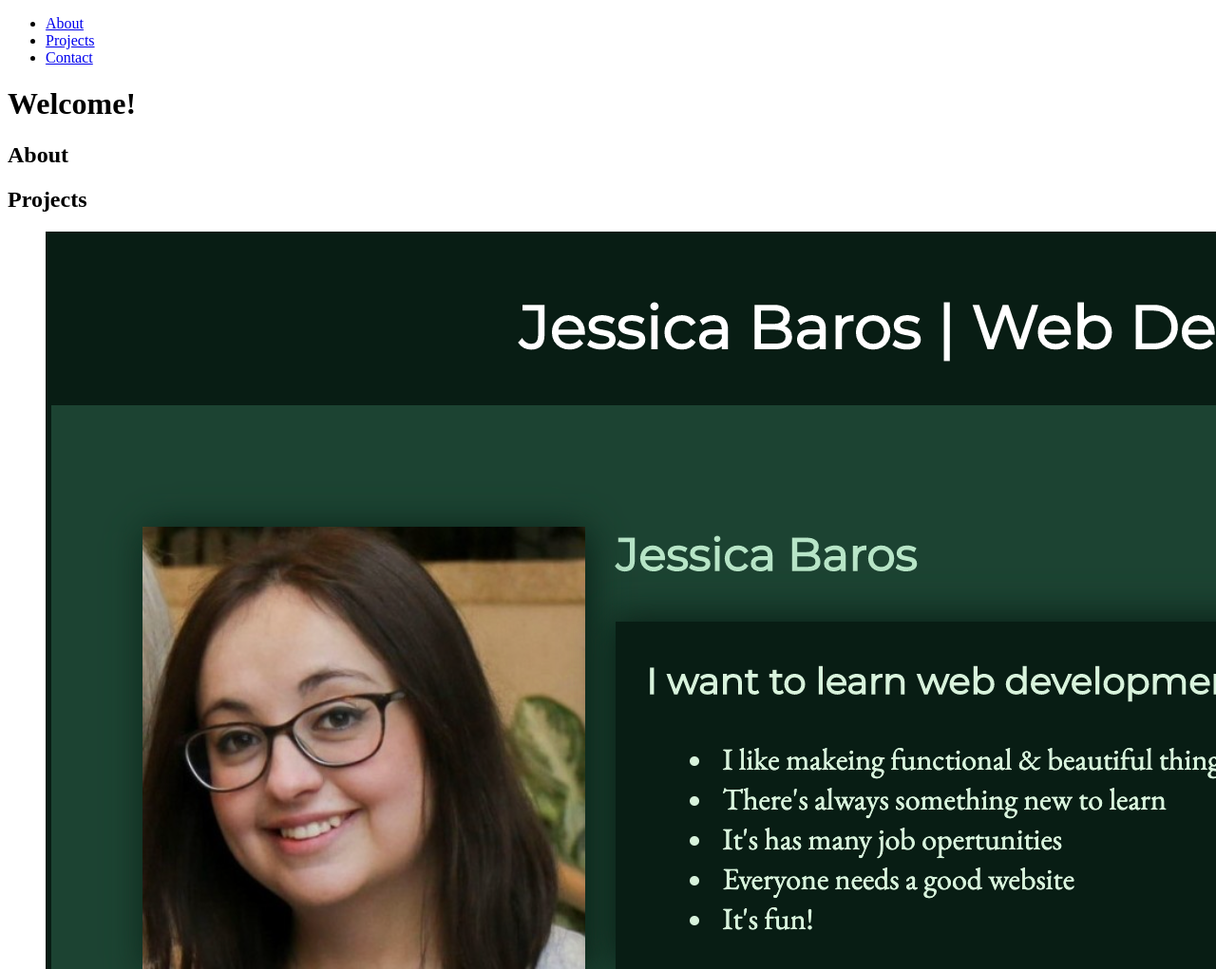
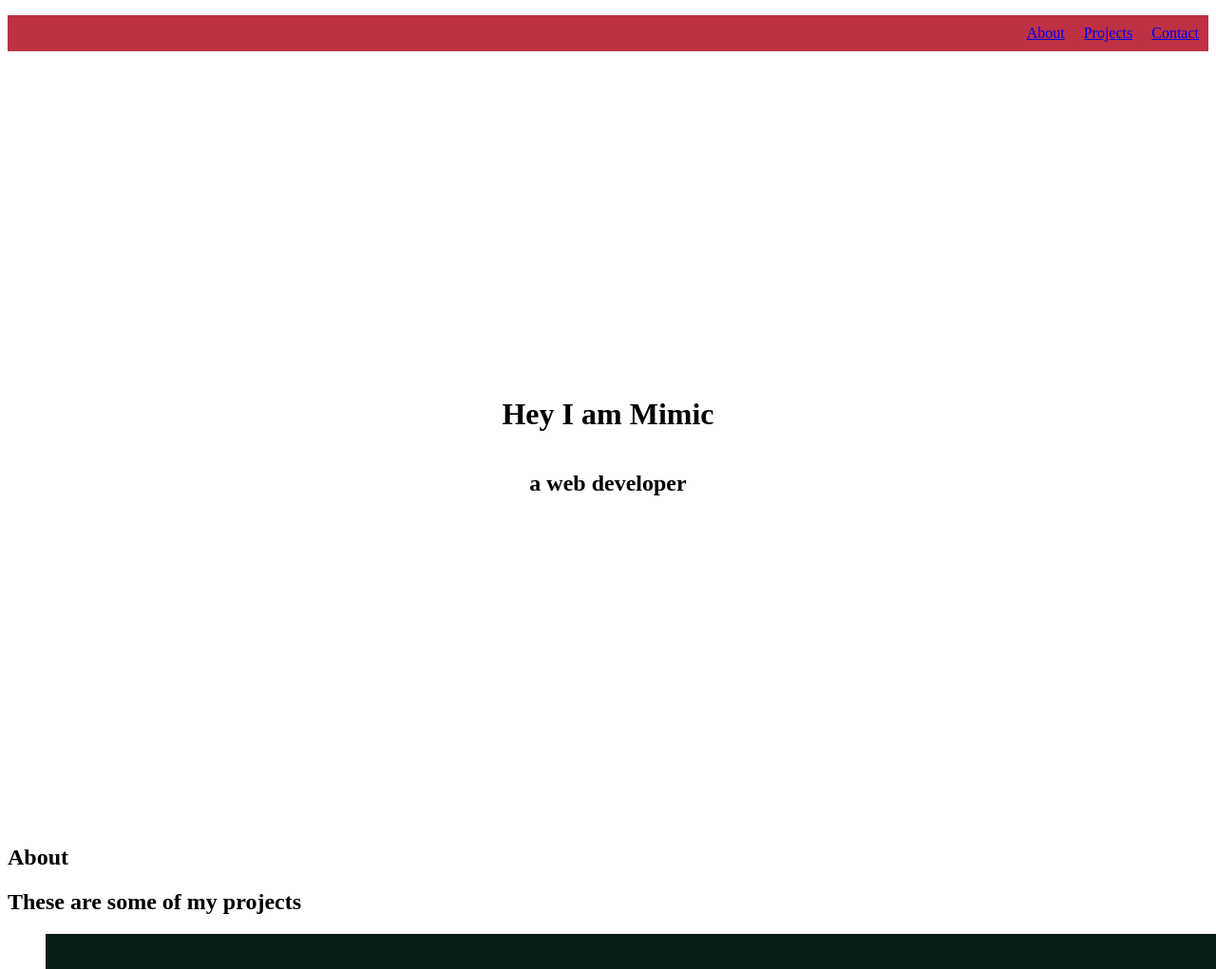
Before and after one commit to JessicaBaros/fcc-portfolio, a plain HTML site: page index.html in a window 1280 px wide. Shown: the top 1021 px of the page at 95% size. Drawn offline with Linux system fonts and the light colour scheme.

Commit message:
adding comments to htmlcss

```diff
--- a/index.html
+++ b/index.html
@@ -8,7 +8,7 @@
 
 </head>
 <body>
-    <header id="welcome-section">
+    <!------------------------------------------------------------NAVIGATION BAR-->
     <script src="https://cdn.freecodecamp.org/testable-projects-fcc/v1/bundle.js"></script>
     <nav id="navbar">
         <ul>
@@ -17,15 +17,19 @@
             <li><a href="#contact">Contact</a></li>
         </ul>
     </nav>
+    <!-----------------------------------------------------------WELCOME SECTION-->
+    <header id="welcome-section">
 
-        <h1>Welcome!</h1>
+        <h1>Hey I am Mimic</h1>
+        <h2>a web developer</h2>
     </header>
+    <!-------------------------------------------------------------ABOUT SECTION-->
     <section id="about">
         <h1>About</h1>
     </section>
-
+    <!-----------------------------------------------------------PROJECT SECTION-->
     <section id="projects">
-        <h1>Projects</h1>
+        <h1>These are some of my projects</h1>
         <figure class= "project-tile">
             <a href="tech-interest/index.html">
                 <img src="img/tech-thumbnail.png" alt="Preview of Tech Interest Page">
@@ -35,11 +39,17 @@
         </figure>
         <h3></h3>
     </section>
-
+    <!-----------------------------------------------------------CONTACT SECTION-->
     <section id="contact">
         <h1>Contact</h1>
+        <figure>
+            <a id="profile-link" href="https://github.com/JessicaBaros" target="_blank">
+                <img src="" alt="">
+                <figcaption>GitHub</figcaption>
+            </a>
+        </figure>
     </section>
-
+    <!--------------------------------------------------------------------FOOTER-->
     <footer>
 
     </footer>
--- a/style.css
+++ b/style.css
@@ -1,3 +1,44 @@
 html {
     scroll-behavior: smooth;
+    margin: 0;
+    padding: 0;
+
 }
+/* ************************************NAV BAR*/
+nav {
+    position: sticky;
+    top: 0px;
+    background:#be3144;
+    margin: 0;
+
+}
+#navbar ul{
+    display: flex;
+    flex-direction: row;
+    justify-content: flex-end;
+}
+#navbar li {
+    padding: 10px;
+    list-style: none;
+
+}
+#navbar li:hover {
+    background: blue;
+}
+
+/******************************WELCOME SECTION*/
+#welcome-section {
+    height: 100vh;
+    display: flex;
+    justify-content: center;
+    align-items: center;
+    flex-direction: column;
+}
+
+/********************************ABOUT SECTION*/
+
+/******************************PROJECT SECTION*/
+
+/******************************CONTACT SECTION*/
+
+/***************************************FOOTER*/
```
Lines whose indentation alone changed are shown as unchanged.
